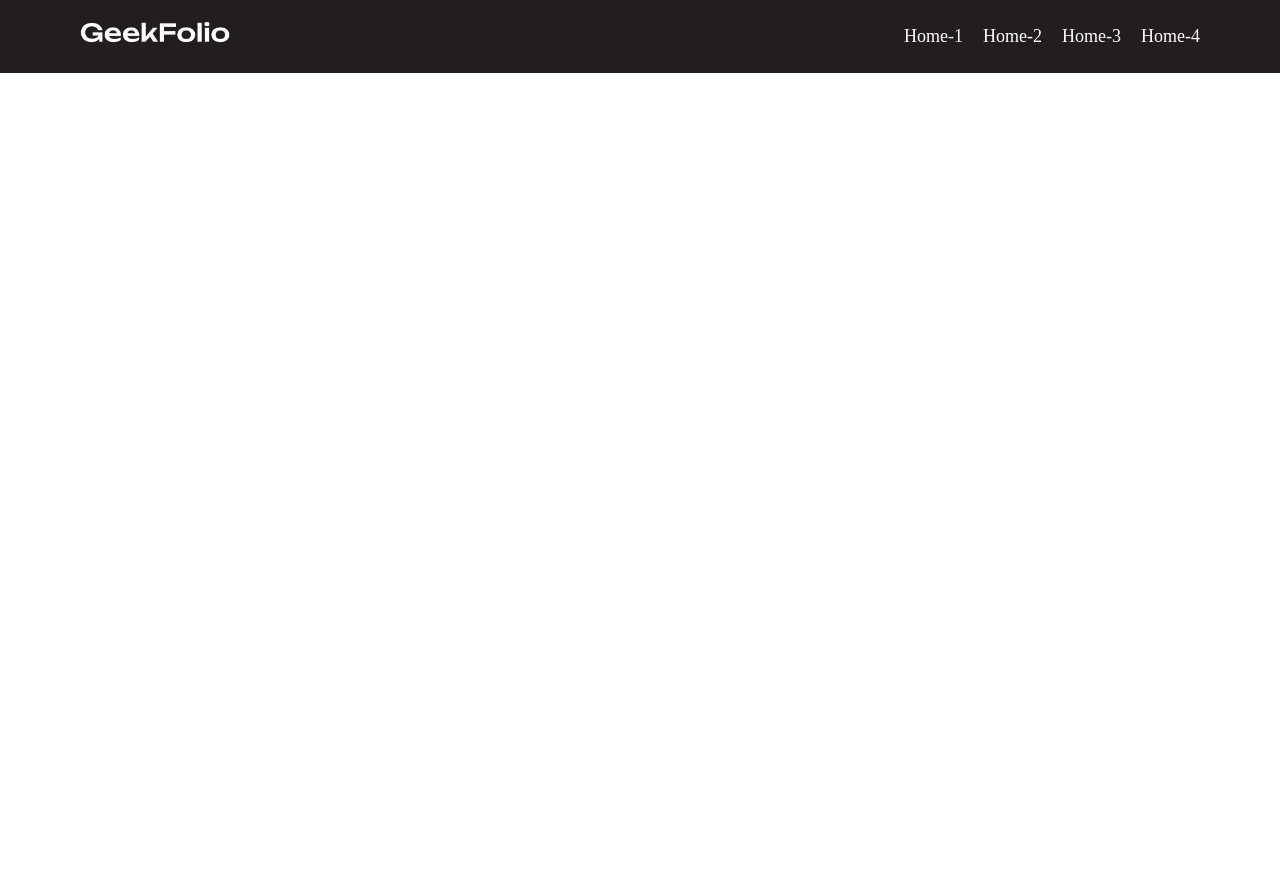
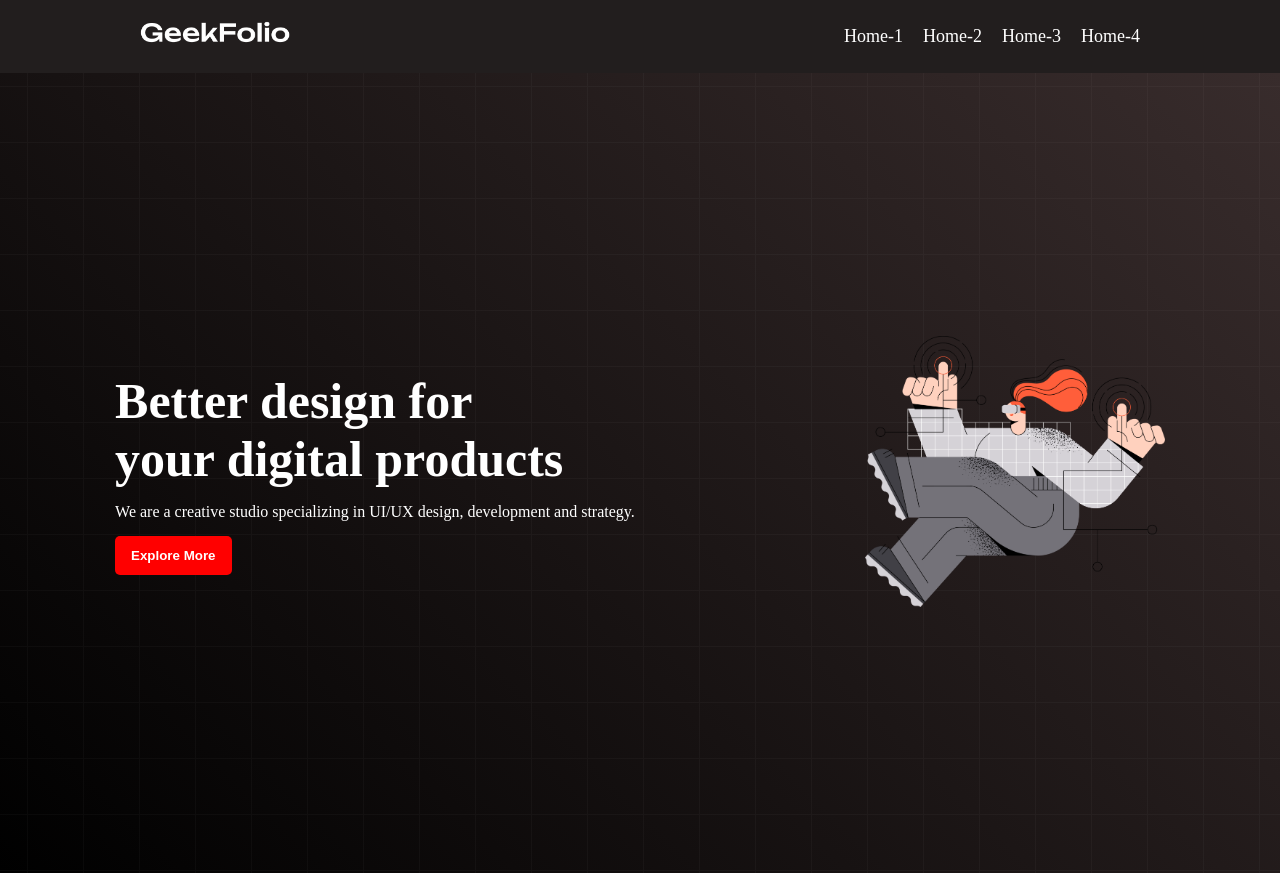
Before and after one commit to amin-babu/M1-Digital-Product, a plain HTML site: page index.html in a window 1280 px wide. Before the commit the page ends 800 px from the top, so only its background shows below. Drawn offline with Linux system fonts and the light colour scheme.

Commit message:
created banner section

```diff
--- a/index.html
+++ b/index.html
@@ -24,7 +24,19 @@
   </header>
 
   <main>
+      <section>
+        <div class="banner">
+          <div class="left-div">
+            <h1>Better design for your digital products</h1>
+            <p>We are a creative studio specializing in UI/UX design, development and strategy.</p>
+            <button>Explore More</button>
+          </div>
 
+          <div class="right-div">
+            <img src="images/banner.png" alt="">
+          </div>
+        </div>
+      </section>
   </main>
 
   <footer>
--- a/style.css
+++ b/style.css
@@ -5,7 +5,7 @@
 
 .menu-container{
   background-color: rgb(34, 30, 30);
-  padding: 20px 80px;
+  padding: 20px 140px;
   color: white;
   list-style: none;
   display: flex;
@@ -31,3 +31,38 @@
 .menus > li:hover{
   color: rgb(199, 67, 93);
 }
+
+/* banner section */
+
+.banner{
+  display: flex;
+  justify-content: space-around;
+  height: 100vh;
+  align-items: center;
+  background-image: url("images/background.png"), linear-gradient(45deg, #000, #382c2c);
+}
+
+.left-div > button{
+  border: none;
+  background-color: red;
+  padding: 12px 16px;
+  color: white;
+  font-weight: bolder;
+  border-radius: 5px;
+  margin-top: 15px;
+}
+
+.left-div > h1{
+  font-size: 50px;
+  width: 450px;
+  color: white;
+}
+
+.left-div > p{
+  color: white;
+  margin-top: 15px;
+}
+
+.right-div > img{
+  width: 300px;
+}
```
